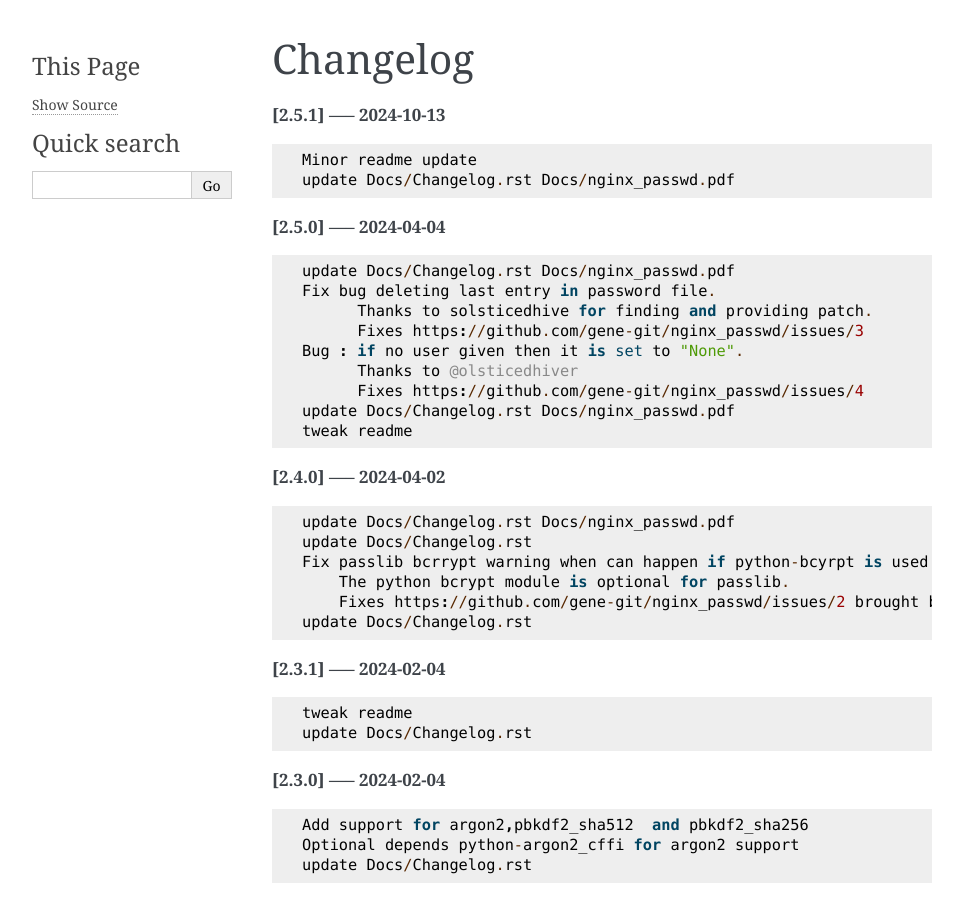
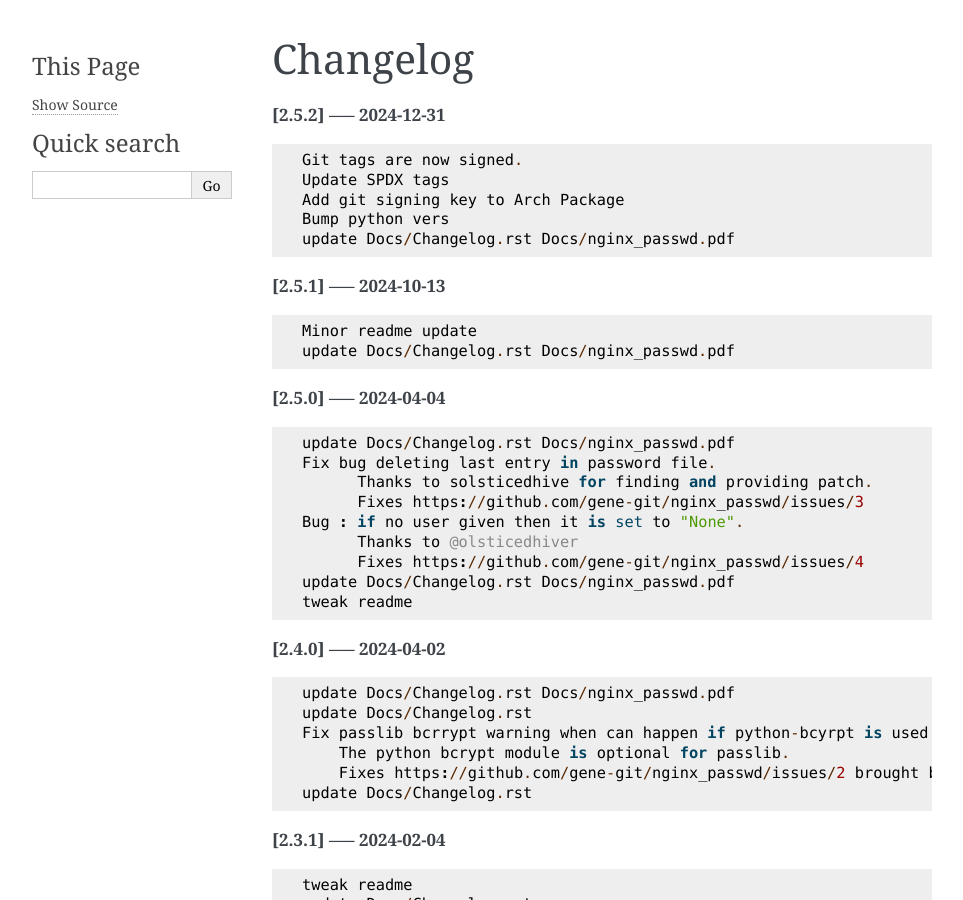
Before and after one commit to gene-git/nginx_passwd, a Sphinx documentation site: the page built from Docs/Changelog.rst, in a window 1280 px wide and 900 px high. Shown: the whole window, without its empty margins (148-1111 px from the left). Built offline with Sphinx 7.4.7, drawn with Linux system fonts in a browser that asks for light colours; pages that are not in the unit, such as notebooks, are missing from menus.

Commit message:
update Docs/Changelog.rst Docs/nginx_passwd.pdf

```diff
--- a/Docs/Changelog.rst
+++ b/Docs/Changelog.rst
@@ -1,5 +1,14 @@
 Changelog
 =========
+
+**[2.5.2] ----- 2024-12-31** ::
+
+	    Git tags are now signed.
+	    Update SPDX tags
+	    Add git signing key to Arch Package
+	    Bump python vers
+	    update Docs/Changelog.rst Docs/nginx_passwd.pdf
+
 
 **[2.5.1] ----- 2024-10-13** ::
 
```
Also changed, not shown: 1 other file.
